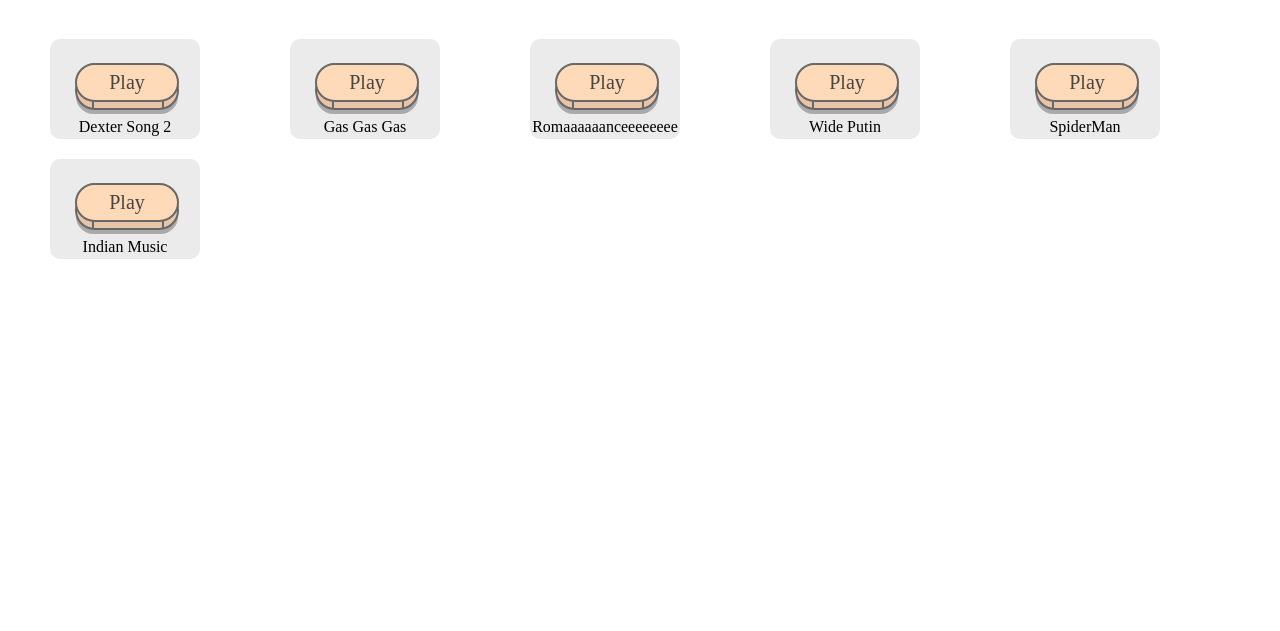
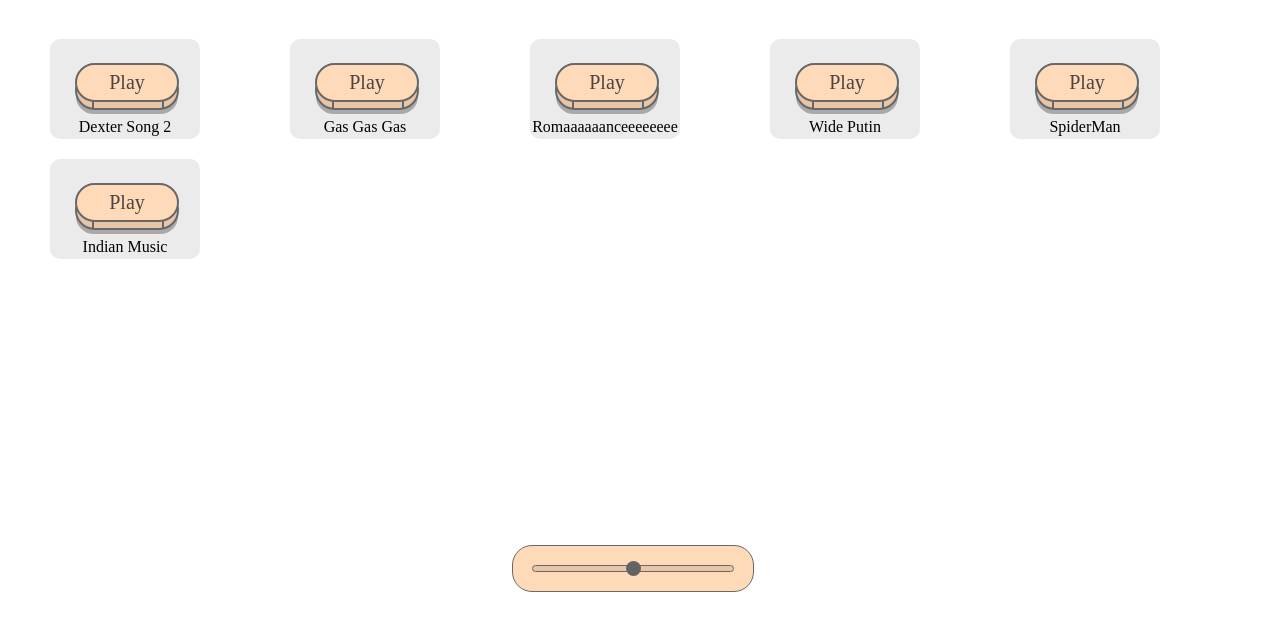
Before and after one commit to Salil-IND/Simple-SoundBoard, a plain HTML site: page index.html in a window 1280 px wide. Shown: the part 95-726 px from the top of the page. Drawn offline with Linux system fonts and the light colour scheme; a web font is replaced by a local one.

Commit message:
Added Volume Slider and made the Search Feature Functional

```diff
--- a/index.html
+++ b/index.html
@@ -36,6 +36,7 @@
             <audio src="Audio/dexter-song-2.mp3" class="one">
 
             </audio>
+
 
             <span class="title">Dexter Song 2</span>
         </div>
@@ -103,6 +104,9 @@
 
     </section>
 
+    <div class="vol-slider-cont "><input type="range" class="vol-slider" min="0" max="1" step="0.01"></div>
+
+
 
 
     <script src="script.js"></script>
--- a/script.js
+++ b/script.js
@@ -7,11 +7,33 @@
 // })
 
 const btnList = document.querySelectorAll(".button")
+const srchBtn = document.querySelector(".mag-glass-cont")
+const volSlider = document.querySelector(".vol-slider")
 
 btnList.forEach(function(btn){
     const btnID = btn.classList[1]
     const aud = document.querySelector(`audio.${btnID}`)
     btn.addEventListener("click", function(){
         aud.play()
+        aud.volume = newVol
+    })
+
+})
+volSlider.addEventListener("input", function(){
+    const newVol = Number(volSlider.value)
+    document.querySelectorAll("audio").forEach(function(audio){
+        audio.volume = newVol
     })
 })
+srchBtn.addEventListener("click", function(){
+    const srchText = document.querySelector("textarea").value
+
+    const titleList = document.querySelectorAll(".title")
+    titleList.forEach(function(title){
+        if (!title.innerText.includes(srchText)){
+            title.parentElement.style.display = "none"
+        } else {
+            title.parentElement.style.display = "flex"
+        }
+    })
+})
--- a/style.css
+++ b/style.css
@@ -28,6 +28,7 @@ textarea{
     width:400px;
     align-content: center;
     border-radius: 60px;
+    overflow: hidden;
     resize: none;
 }
 .mag-glass-cont{
@@ -143,3 +144,37 @@ textarea{
     top:16px;
     z-index: -1;
 }
+
+.vol-slider-cont{
+    position: fixed;
+    display: flex;
+    justify-content: center;
+    align-items: center;
+    top: 80%;
+    left: 40%;
+    width: 240px;
+    height: 45px;
+    border-radius: 20px;
+    border: 1.5px solid rgb(104, 104, 104);
+    background-color: peachpuff;
+}
+
+.vol-slider{
+    -webkit-appearance:none;
+    appearance: none;
+
+
+    width: 200px;
+    height:5px;
+    border-radius: 40px;
+    border: 1.5px solid rgb(104, 104, 104);
+    background-color: rgb(232, 197, 167);
+}
+
+.vol-slider::-webkit-slider-thumb{
+    -webkit-appearance:none;
+    height: 15px;
+    width: 15px;
+    border-radius: 100%;
+    background-color: rgb(99, 99, 99);
+}
```
